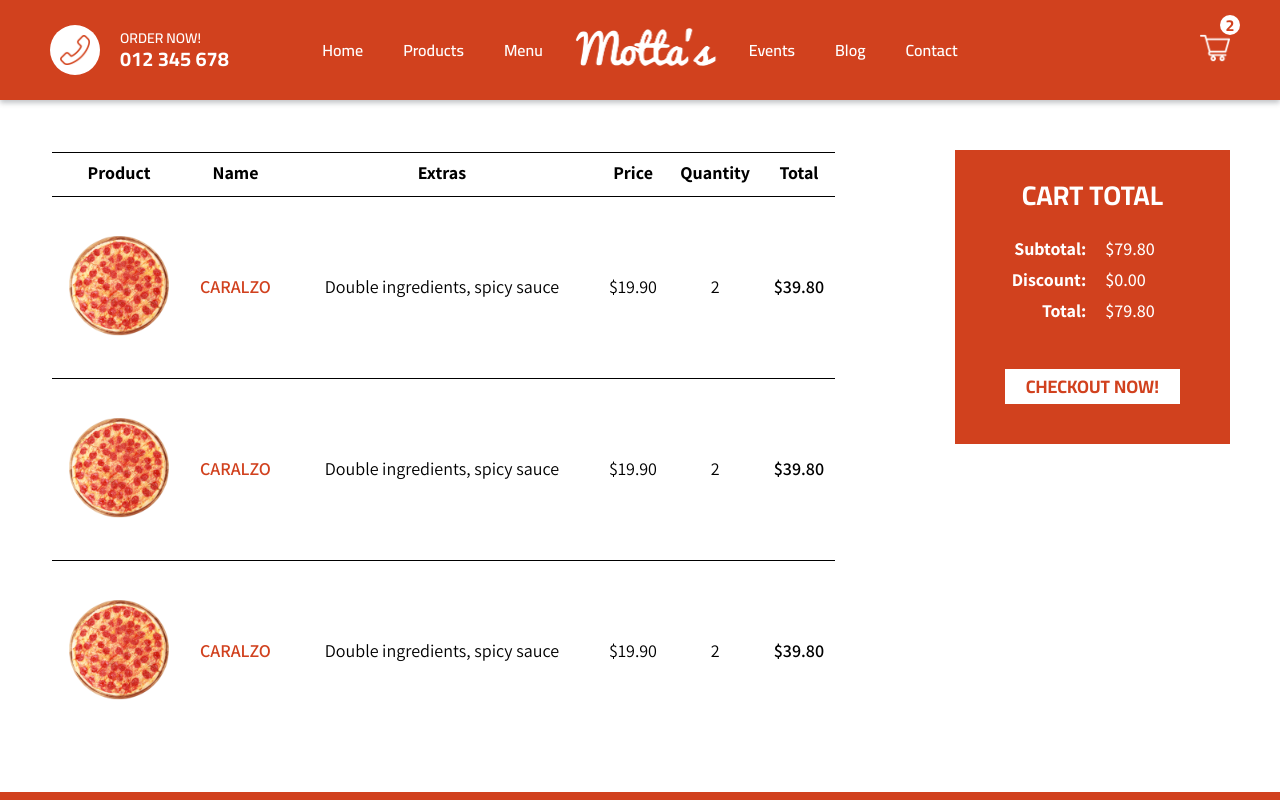
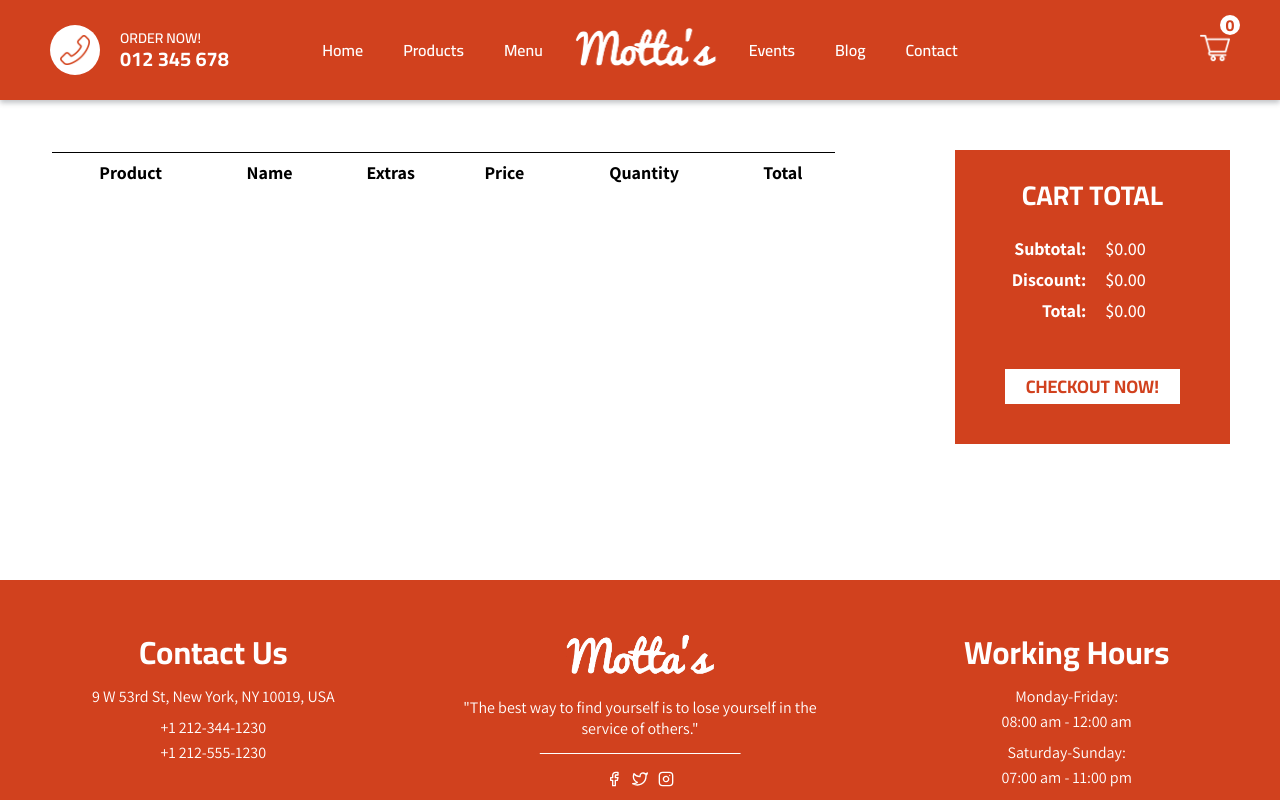
Before and after one commit to manoMotta/FoodOrderingApp, a Next.js app: page /cart in a window 1280 px wide. Shown: the top 800 px of the page. Built offline with nearby package versions, Linux system fonts and the light colour scheme.

Commit message:
redux slice/store

```diff
--- a/package.json
+++ b/package.json
@@ -9,12 +9,15 @@
     "lint": "next lint"
   },
   "dependencies": {
+    "@reduxjs/toolkit": "^1.8.3",
     "axios": "^0.27.2",
     "mongoose": "^6.5.0",
     "next": "12.2.3",
     "react": "18.2.0",
     "react-dom": "18.2.0",
     "react-icons": "^4.4.0",
+    "react-redux": "^8.0.2",
+    "redux": "^4.2.0",
     "sass": "^1.54.0",
     "scss": "^0.2.4"
   },
--- a/src/components/Navbar.jsx
+++ b/src/components/Navbar.jsx
@@ -1,8 +1,11 @@
 import styles from "../styles/Navbar.module.scss"
 import Image from "next/image"
 import Link from "next/link"
+import { useSelector } from "react-redux"
 
 const Navbar = () => {
+  const quantity = useSelector(state => state.cart.quantity)
+
   return (
     <div className={styles.container}>
       <div className={styles.item}>
@@ -16,7 +19,9 @@ const Navbar = () => {
       </div>
       <div className={styles.item}>
         <ul className={styles.list}>
-          <li className={styles.listItem}>Home</li>
+          <Link href="/" passHref>
+            <li className={styles.listItem}>Home</li>
+          </Link>
           <li className={styles.listItem}>Products</li>
           <li className={styles.listItem}>Menu</li>
           <Image src="/images/logo.png" alt="" width="166" height="72" />
@@ -25,12 +30,14 @@ const Navbar = () => {
           <li className={styles.listItem}>Contact</li>
         </ul>
       </div>
-      <div className={styles.item}>
-        <div className={styles.cart}>
-          <Image src="/images/cart.png" alt="" width="30" height="30" />
-          <div className={styles.counter}>2</div>
+      <Link href="/cart" passHref>
+        <div className={styles.item}>
+          <div className={styles.cart}>
+            <Image src="/images/cart.png" alt="" width="30" height="30" />
+            <div className={styles.counter}>{quantity}</div>
+          </div>
         </div>
-      </div>
+      </Link>
     </div>
   )
 }
--- a/src/components/PizzaCard.jsx
+++ b/src/components/PizzaCard.jsx
@@ -5,9 +5,10 @@ import Link from 'next/link'
 const PizzaCard = ({ pizza }) => {
   return (
     <div className={styles.container}>
-      <Link href={`/product/${pizza._id}`}>
+      <Link href={`/product/${pizza._id}`} passHref>
         <Image src={pizza.img} alt="" width="500" height="500" />
       </Link>
+      <h1 className={styles.title}>{pizza.title}</h1>
       <span className={styles.price}>${pizza.prices[0]}</span>
       <p className={styles.description}>
         {pizza.desc}
--- a/src/pages/_app.jsx
+++ b/src/pages/_app.jsx
@@ -1,11 +1,15 @@
 import '../styles/globals.scss';
 import Layout from '../components/Layout';
+import store from "../redux/store"
+import { Provider } from "react-redux"
 
 function MyApp({ Component, pageProps }) {
   return (
-    <Layout>
-      <Component {...pageProps} />
-    </Layout>
+    <Provider store={store}>
+      <Layout>
+        <Component {...pageProps} />
+      </Layout>
+    </Provider>
   );
 }
 
--- a/src/pages/cart.jsx
+++ b/src/pages/cart.jsx
@@ -1,7 +1,11 @@
 import Image from "next/image"
 import styles from "../styles/Cart.module.scss"
+import { useDispatch, useSelector } from "react-redux"
 
 const Cart = () => {
+  const dispatch = useDispatch();
+  const cart = useSelector(state => state.cart)
+
   return (
     <div className={styles.container}>
       <div className={styles.left}>
@@ -18,72 +22,35 @@ const Cart = () => {
           </thead>
 
           <tbody>
-            <tr className={styles.tr}>
+            {cart.products.map(product => (
+              <tr className={styles.tr} key={product._id}>
                 <td className={styles.imgTd}>
                   <div className={styles.imgContainer}>
-                  <Image src="/images/pizza.png" layout="fill" objectFit="cover" alt="" />
+                    <Image src={product.img} layout="fill" objectFit="cover" alt="" />
                   </div>
                 </td>
                 <td>
-                <span className={styles.name}>CARALZO</span>
+                  <span className={styles.name}>
+                    {product.title}
+                    &nbsp; {product.size === 0 ? "(Small)" : product.size === 1 ? "(Medium)" : "(Large)"}
+                  </span>
                 </td>
                 <td>
-                <span className={styles.extras}>Double ingredients, spicy sauce</span>
+                  <span className={styles.extras}>{product.extras.map(extra => (
+                    <span key={extra._id}>{extra.text}, </span>
+                  ))}</span>
                 </td>
                 <td>
-                <span className={styles.price}>$19.90</span>
+                  <span className={styles.price}>${product.price}.00</span>
                 </td>
                 <td>
-                <span className={styles.quantity}>2</span>
+                  <span className={styles.quantity}>{product.quantity}</span>
                 </td>
                 <td>
-                <span className={styles.total}>$39.80</span>
+                  <span className={styles.total}>${product.price * product.quantity}.00</span>
                 </td>
               </tr>
-            <tr className={styles.tr}>
-              <td className={styles.imgTd}>
-                <div className={styles.imgContainer}>
-                  <Image src="/images/pizza.png" layout="fill" objectFit="cover" alt="" />
-                </div>
-              </td>
-              <td>
-                <span className={styles.name}>CARALZO</span>
-              </td>
-              <td>
-                <span className={styles.extras}>Double ingredients, spicy sauce</span>
-              </td>
-              <td>
-                <span className={styles.price}>$19.90</span>
-              </td>
-              <td>
-                <span className={styles.quantity}>2</span>
-              </td>
-              <td>
-                <span className={styles.total}>$39.80</span>
-              </td>
-            </tr>
-            <tr className={styles.tr}>
-              <td className={styles.imgTd}>
-                <div className={styles.imgContainer}>
-                  <Image src="/images/pizza.png" layout="fill" objectFit="cover" alt="" />
-                </div>
-              </td>
-              <td>
-                <span className={styles.name}>CARALZO</span>
-              </td>
-              <td>
-                <span className={styles.extras}>Double ingredients, spicy sauce</span>
-              </td>
-              <td>
-                <span className={styles.price}>$19.90</span>
-              </td>
-              <td>
-                <span className={styles.quantity}>2</span>
-              </td>
-              <td>
-                <span className={styles.total}>$39.80</span>
-              </td>
-            </tr>
+            ))}
           </tbody>
         </table>
       </div>
@@ -92,9 +59,9 @@ const Cart = () => {
           <h2 className={styles.title}>CART TOTAL</h2>
           <table className={styles.checkout}>
             <tbody>
-              <tr><td>Subtotal:</td><td className={styles.value}>$79.80</td></tr>
+              <tr><td>Subtotal:</td><td className={styles.value}>${cart.total}.00</td></tr>
               <tr><td>Discount:</td><td className={styles.value}>$0.00</td></tr>
-              <tr><td>Total:</td><td className={styles.value}>$79.80</td></tr>
+              <tr><td>Total:</td><td className={styles.value}>${cart.total}.00</td></tr>
             </tbody>
           </table>
           <button className={styles.button}>CHECKOUT NOW!</button>
--- /dev/null
+++ b/src/redux/cartSlice.js
@@ -0,0 +1,25 @@
+import { createSlice } from '@reduxjs/toolkit';
+
+const cartSlice = createSlice({
+  name: 'cart',
+  initialState: {
+    products: [],
+    quantity: 0,
+    total: 0
+  },
+
+  reducers: {
+    addProduct: (state, action) => {
+      state.products.push(action.payload);
+      state.quantity += 1;
+      state.total += action.payload.price * action.payload.quantity;
+    },
+
+    reset: (state) => {
+      state = initialState;
+    }
+  }
+});
+
+export const { addProduct, reset } = cartSlice.actions;
+export default cartSlice.reducer;
--- /dev/null
+++ b/src/redux/store.js
@@ -0,0 +1,8 @@
+import { configureStore } from '@reduxjs/toolkit';
+import cartReducer from './cartSlice';
+
+export default configureStore({
+  reducer: {
+    cart: cartReducer
+  }
+});
--- a/src/styles/Navbar.module.scss
+++ b/src/styles/Navbar.module.scss
@@ -74,6 +74,7 @@
 
 .cart {
   position: relative;
+  cursor: pointer;
 }
 
 .counter {
```
Also changed, not shown: src/pages/product/[id].jsx (+9 -3 lines), 1 other file (tests, documents, lock files or other folders). Lines whose indentation alone changed are shown as unchanged.
